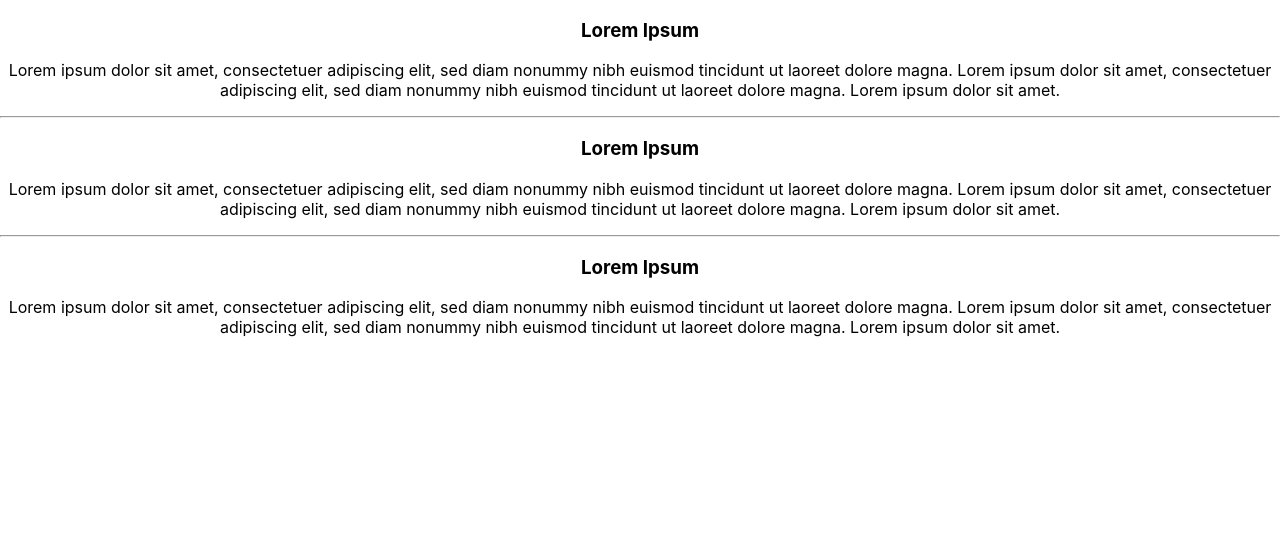
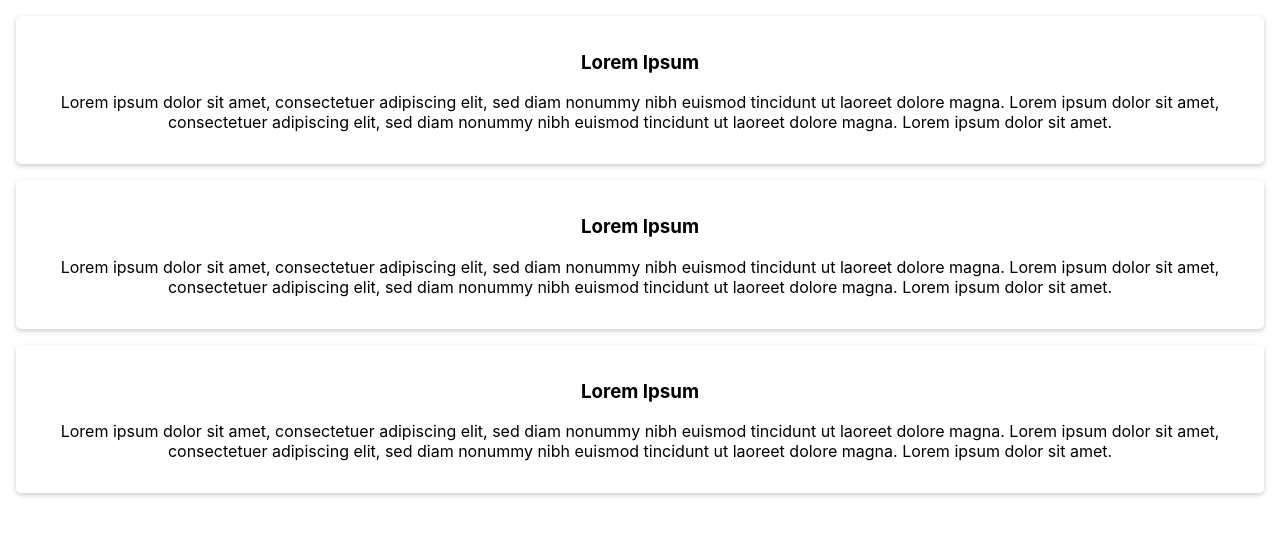
Before and after one commit to imchandeliya/react-practice, a React (Create React App) app: page / in a window 1280 px wide. Shown: the top 536 px of the page. Built offline with nearby package versions, Linux system fonts and the light colour scheme.

Commit message:
added styles

```diff
--- a/src/App.css
+++ b/src/App.css
@@ -1,38 +1,11 @@
 .App {
-  text-align: center;
+    text-align: center;
 }
 
-.App-logo {
-  height: 40vmin;
-  pointer-events: none;
+.BlogCard {
+    margin: 16px;
+    padding: 16px;
+    box-sizing: border-box;
+    border-radius: 5px;
+    box-shadow: 0 2px 5px #ccc
 }
-
-@media (prefers-reduced-motion: no-preference) {
-  .App-logo {
-    animation: App-logo-spin infinite 20s linear;
-  }
-}
-
-.App-header {
-  background-color: #282c34;
-  min-height: 100vh;
-  display: flex;
-  flex-direction: column;
-  align-items: center;
-  justify-content: center;
-  font-size: calc(10px + 2vmin);
-  color: white;
-}
-
-.App-link {
-  color: #61dafb;
-}
-
-@keyframes App-logo-spin {
-  from {
-    transform: rotate(0deg);
-  }
-  to {
-    transform: rotate(360deg);
-  }
-}
--- a/src/App.js
+++ b/src/App.js
@@ -1,31 +1,38 @@
 import logo from './logo.svg';
 import './App.css';
-import React from 'react';
 
 function App() {
 
-  const blogObject = {
-    title: 'Lorem Ipsum',
-    content: 'Lorem ipsum dolor sit amet, consectetuer adipiscing elit, sed diam nonummy nibh euismod tincidunt ut laoreet dolore magna. Lorem ipsum dolor sit amet, consectetuer adipiscing elit, sed diam nonummy nibh euismod tincidunt ut laoreet dolore magna. Lorem ipsum dolor sit amet.'
-  };
+    const blogObject = {
+        title: 'Lorem Ipsum',
+        content: 'Lorem ipsum dolor sit amet, consectetuer adipiscing elit, sed diam nonummy nibh euismod tincidunt ut laoreet dolore magna. Lorem ipsum dolor sit amet, consectetuer adipiscing elit, sed diam nonummy nibh euismod tincidunt ut laoreet dolore magna. Lorem ipsum dolor sit amet.'
+    };
 
-  return (
+    const styles = {
+        margin: '16px',
+        padding: '16px',
+        boxSizing: 'border-box',
+        borderRadius: '5px',
+        boxShadow: '0 2px 5px #ccc'
 
-    React.createElement("div", {
-      className: "App"
-    },
-      React.createElement("div", null,
-        React.createElement("h3", null, blogObject.title),
-        React.createElement("p", null, blogObject.content)),
-      React.createElement("hr", null),
-      React.createElement("div", null,
-        React.createElement("h3", null, blogObject.title),
-        React.createElement("p", null, blogObject.content)),
-      React.createElement("hr", null),
-      React.createElement("div", null,
-        React.createElement("h3", null, blogObject.title),
-        React.createElement("p", null, blogObject.content)))
-  );
+    };
+
+    return (
+        <div className='App'>
+            <div className='BlogCard'>
+                <h3>{blogObject.title}</h3>
+                <p>{blogObject.content}</p>
+            </div>
+            <div className='BlogCard'>
+                <h3>{blogObject.title}</h3>
+                <p>{blogObject.content}</p>
+            </div>
+            <div className='BlogCard'>
+                <h3>{blogObject.title}</h3>
+                <p>{blogObject.content}</p>
+            </div>
+        </div>
+    );
 }
 
 export default App;
```
